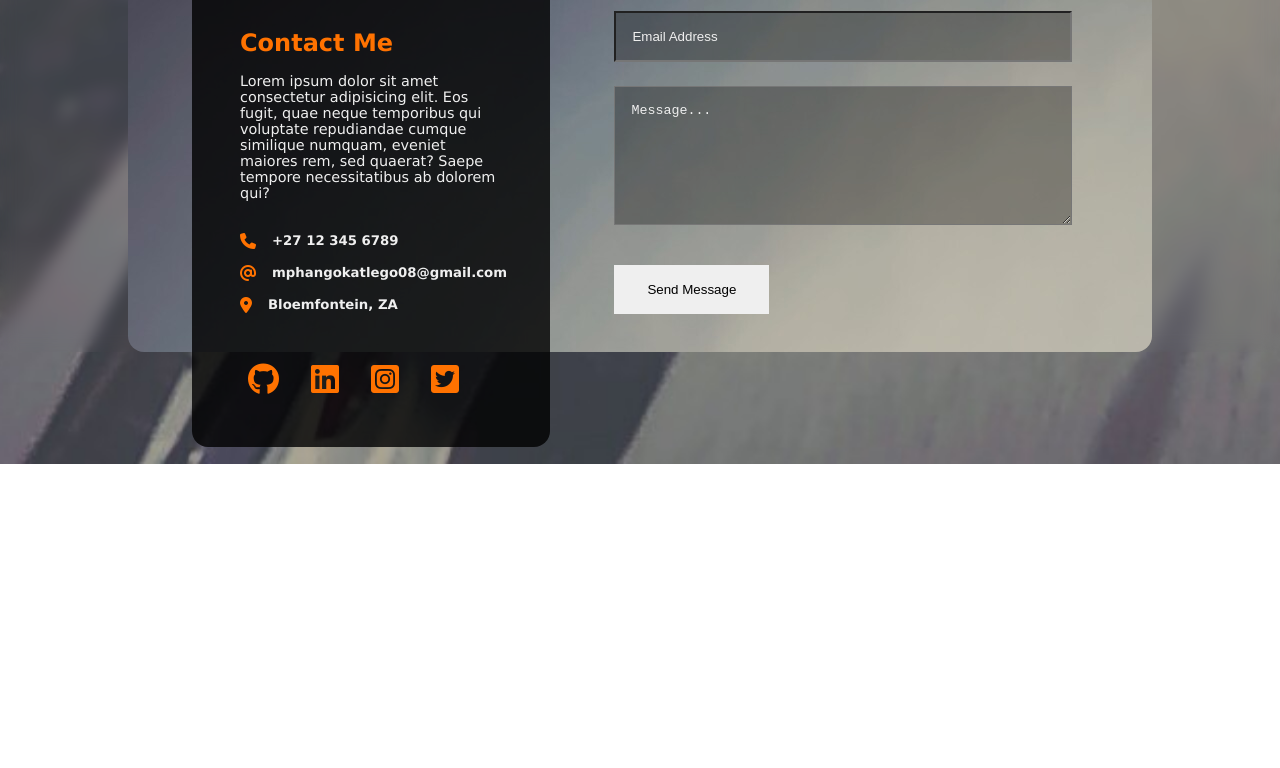
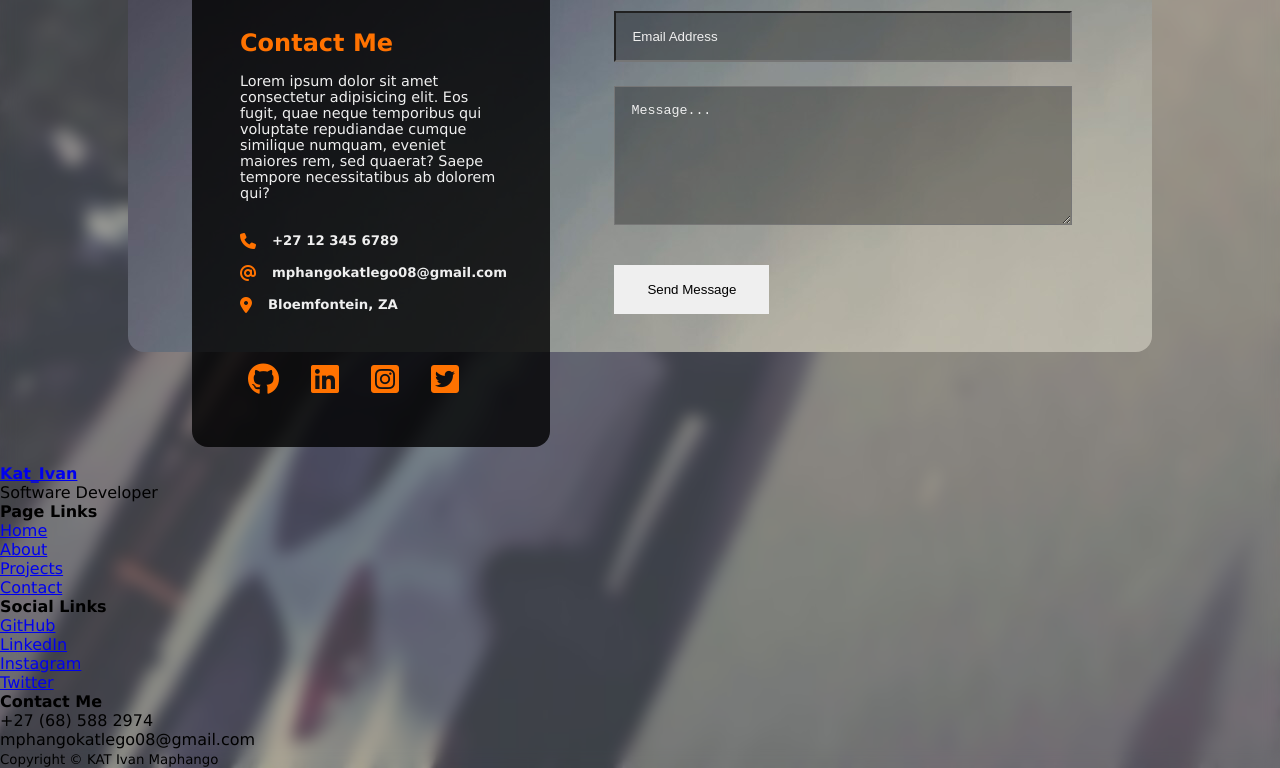
Before and after one commit to katlegomaphango/katlegomaphango.io, a plain HTML site: page kathub/index.html in a window 1280 px wide. Shown: the part 3506-4274 px from the top of the page. Before the commit the page ends 4081 px from the top, so only its background shows below. Drawn offline with Linux system fonts and the light colour scheme.

Commit message:
Added the footer markup

```diff
--- a/kathub/index.html
+++ b/kathub/index.html
@@ -202,5 +202,56 @@
     </div>
     <!-- END:: contact -->
   </div>
+  <!-- END:: body content-->
+
+  <!-- footer -->
+  <footer class="footer">
+    <div class="footer_container">
+        <!-- footer 1 -->
+        <div class="footer_1">
+            <a href="/index.html" class="footer_logo">
+                <h4>Kat_Ivan</h4>
+            </a>
+            <p>Software Developer</p>
+        </div>
+
+        <!-- footer 2 -->
+        <div class="footer_2">
+            <h4>Page Links</h4>
+            <ul class="pagelinks">
+                <li><a href="#home">Home</a></li>
+                <li><a href="#about">About</a></li>
+                <li><a href="#projects">Projects</a></li>
+                <li><a href="#contact">Contact</a></li>
+            </ul>
+        </div>
+
+        <!-- footer 3 -->
+        <div class="footer_3">
+            <h4>Social Links</h4>
+            <ul class="social-links">
+                <li><a href="https://github.com/katlegomaphango">GitHub</a></li>
+                <li><a href="https://www.linkedin.com/in/katlego-maphango/">LinkedIn</a></li>
+                <li><a href="https://www.instagram.com/kat_ivan08_/">Instagram</a></li>
+                <li><a href="https://twitter.com/mmmm23q1">Twitter</a></li>
+            </ul>
+        </div>
+
+        <!-- footer4 -->
+        <div class="footer_4">
+            <h4>Contact Me</h4>
+            <div>
+                <p>+27 (68) 588 2974</p>
+                <p>mphangokatlego08@gmail.com</p>
+            </div>
+        </div>
+    </div>
+
+    <!-- copyright -->
+    <div class="footer-copy">
+        <small>Copyright &copy; KAT Ivan Maphango</small>
+    </div>
+  </footer>
+  <!-- END:: footer -->
 </body>
 </html>
```
